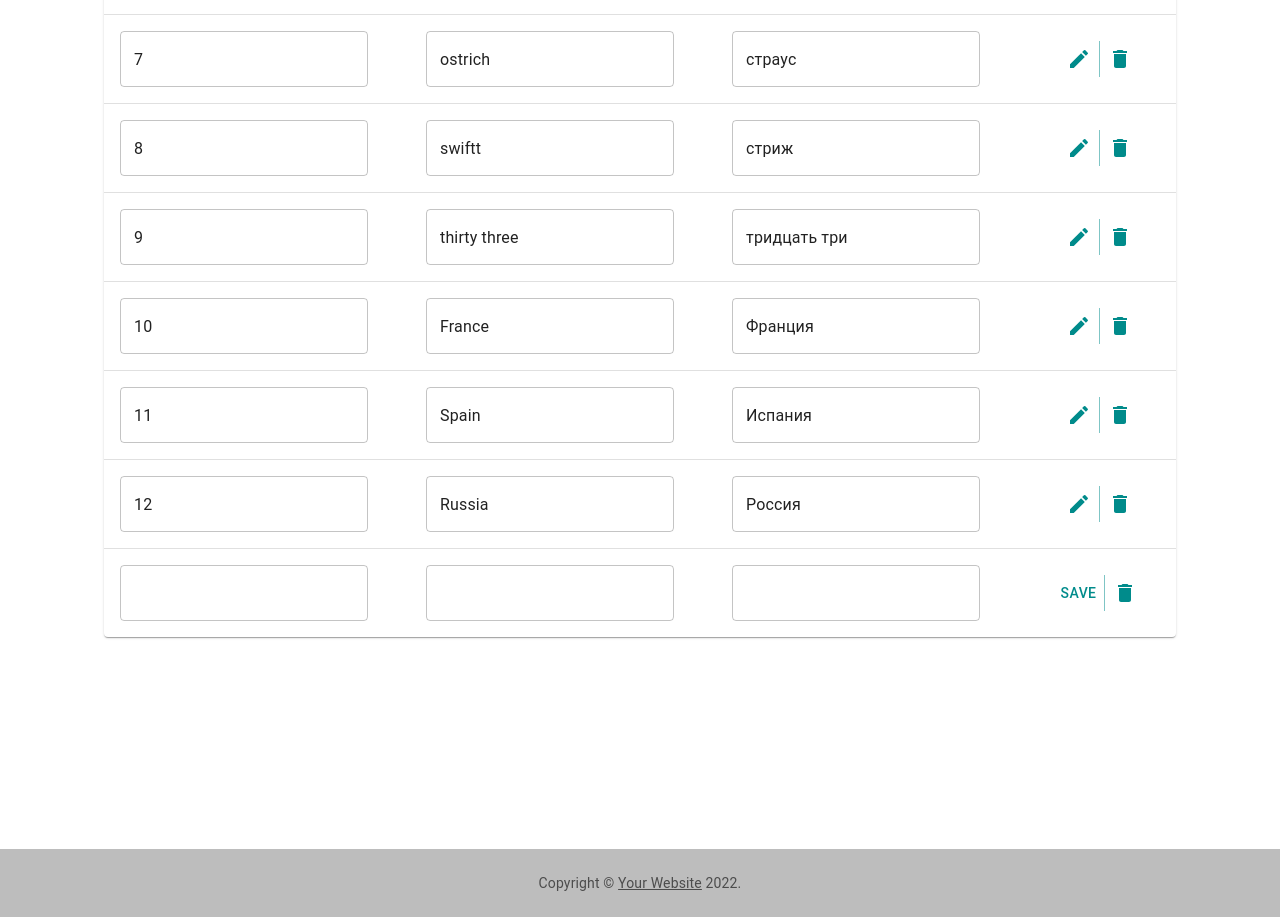
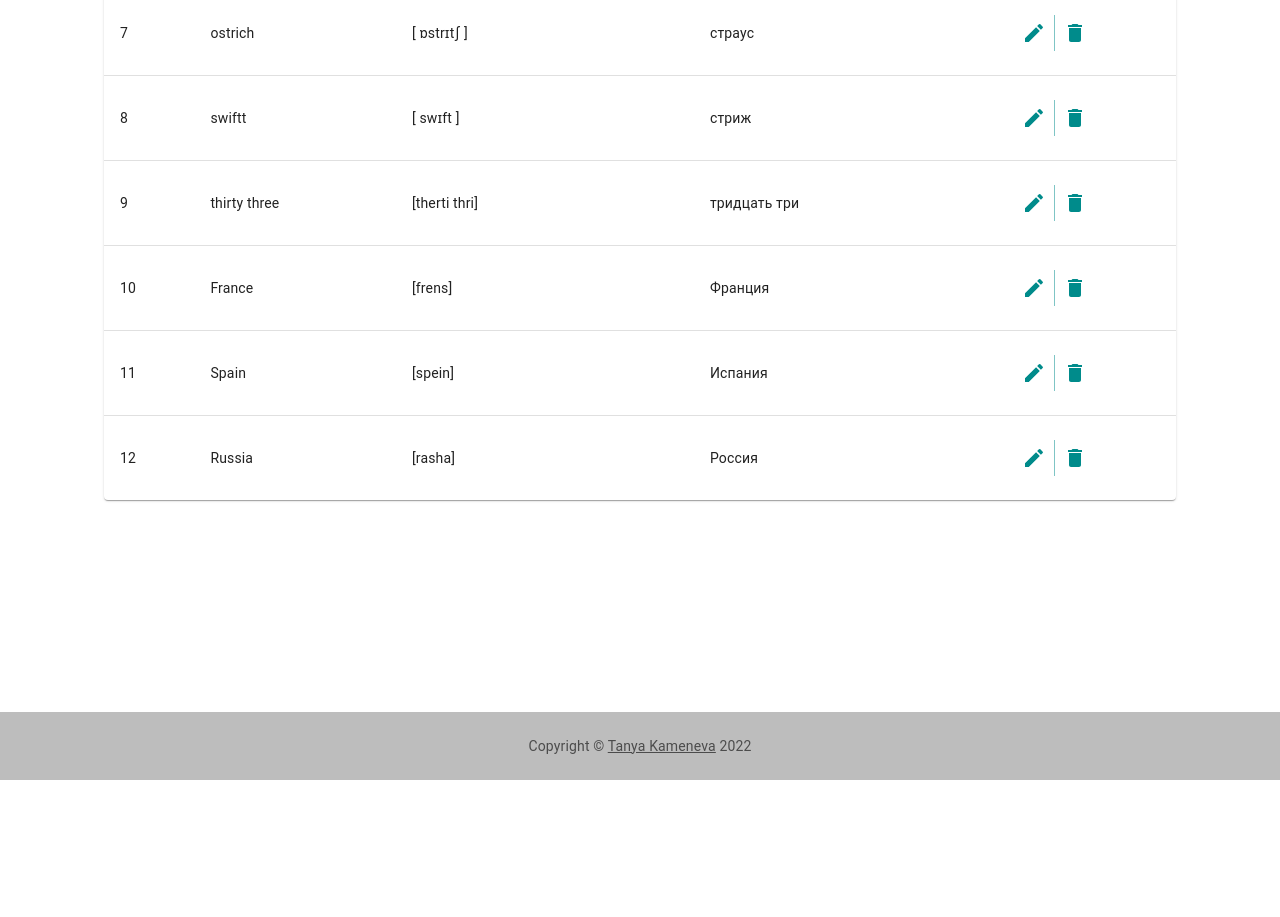
Before and after one commit to StoneTanya/languages-app, a React (Create React App) app: page / in a window 1280 px wide. Shown: the part 960-1877 px from the top of the page. After the commit the page ends 1740 px from the top, so only its background shows below. Built offline with nearby package versions, Linux system fonts and the light colour scheme.

Commit message:
separate table rean only row and table input

```diff
--- a/src/components/common/footer/Footer.js
+++ b/src/components/common/footer/Footer.js
@@ -9,11 +9,10 @@ function Copyright() {
     return (
         <Typography variant="body2" color="text.secondary" align="center">
             {'Copyright © '}
-            <Link color="inherit" href="https://mui.com/">
-                Your Website
+            <Link color="inherit" href="#">
+                Tanya Kameneva
             </Link>{' '}
             {new Date().getFullYear()}
-            {'.'}
         </Typography>
     );
 }
--- a/src/components/wordTable/ButtonChange.js
+++ b/src/components/wordTable/ButtonChange.js
@@ -5,7 +5,8 @@ import Box from '@mui/material/Box';
 import EditIcon from '@mui/icons-material/Edit';
 import DeleteIcon from '@mui/icons-material/Delete';
 
-export default function ButtonChange() {
+export default function ButtonChange(props) {
+    const {handleEditButton} = props
     return (
         <>
         <Box
@@ -18,7 +19,7 @@ export default function ButtonChange() {
         },
     }}>
         <ButtonGroup variant="text" aria-label="text button group">
-        <Button><EditIcon></EditIcon></Button>
+        <Button onClick={handleEditButton}><EditIcon></EditIcon></Button>
             <Button><DeleteIcon></DeleteIcon></Button>
         </ButtonGroup>
     </Box>
--- a/src/components/wordTable/ButtonDefault.js
+++ b/src/components/wordTable/ButtonDefault.js
@@ -3,10 +3,10 @@ import Button from '@mui/material/Button';
 import ButtonGroup from '@mui/material/ButtonGroup';
 import Box from '@mui/material/Box';
 // import EditIcon from '@mui/icons-material/Edit';
-import DeleteIcon from '@mui/icons-material/Delete';
+// import DeleteIcon from '@mui/icons-material/Delete';
 
 export default function ButtonDefault(props) {
-    const {word, addWord, removeWord} = props
+    const {word, addWord} = props
     useEffect(() => {
     }, [word])
 
@@ -23,7 +23,6 @@ export default function ButtonDefault(props) {
     }}>
         <ButtonGroup variant="text" aria-label="text button group">
             <Button onClick={() => addWord(word.id)}>Save</Button>
-            <Button onClick={() => removeWord()}><DeleteIcon></DeleteIcon></Button>
         </ButtonGroup>
     </Box>
     </>
--- a/src/components/wordTable/Table.js
+++ b/src/components/wordTable/Table.js
@@ -8,41 +8,19 @@ import { Box } from "@mui/material";
 import TableCell from '@mui/material/TableCell';
 import TableRow from '@mui/material/TableRow';
 import TableRowElement from "./TableRow";
-import ButtonDefault from './ButtonDefault';
-import TextField from '@mui/material/TextField';
+import TableRowReadOnly from "./TableRowReadOnly";
 import wordsData from "../card/words";
 
 
-const initialData = [
-    {id: 1, english: '', russian: '', readOnly: false}
-];
+export default function WordsTable() {
+    const [editMode, setEditMode] = useState(false);
 
-export default function WordsTable() {
-    const [words, setWords] = useState(initialData);
-    const [newWord, setNewWord] = useState({english: '', russian: '', readOnly: false});
-
-    const handleChangeEng = (event) => {
-        setNewWord({...newWord, english: event.target.value})
-        console.log(words)
+    const handleEditButton = () => {
+        setEditMode(true);
     }
-
-    const handleChangeRus = (event) => {
-    setNewWord({...newWord, russian: event.target.value})
-    console.log(newWord)
+    const handleSaveButton = () => {
+        setEditMode(false);
     }
-
-    const addWord = (event) => {
-        const newID = Math.max(...words.map(word => word.id)) + 1
-        setWords({...newWord, id: newID})
-
-        setNewWord({english: "", russian: ""})
-        console.log(words)
-    }
-
-    const removeWord = (wordID) => {
-    setWords(words.filter(word => word.id !== wordID))
-}
-
     return (
 <Box m={5}>
     <TableContainer component={Paper} >
@@ -55,20 +33,12 @@ export default function WordsTable() {
                     <TableCell>Actions</TableCell>
                 </TableRow>
             </TableHead>
-
             <TableBody>
 
-        {wordsData.map(word => <TableRowElement word={word} key={word.id} removeWord={removeWord}/>)}
-
-        <TableRow sx={{ '&:last-child td, &:last-child th': { border: 0 } }}>
-            <TableCell><TextField  id="outlined-basic" variant="outlined" value={newWord.id} /></TableCell>
-            <TableCell><TextField  id="outlined-basic" onChange={handleChangeEng} value={newWord.english}/></TableCell>
-            <TableCell><TextField  id="outlined-basic" onChange={handleChangeRus} value={newWord.russian}/></TableCell>
-            <TableCell>
-                <ButtonDefault addWord={addWord}/>
-            </TableCell>
-        </TableRow>
-
+            {editMode ?
+            wordsData.map(word => <TableRowElement word={word} key={word.id} handleSaveButton={handleSaveButton} handleEditButton={handleEditButton}  />)
+            : wordsData.map(word => <TableRowReadOnly word={word} key={word.id} handleEditButton={handleEditButton}  />)
+        }
             </TableBody>
         </Table>
     </TableContainer>
--- a/src/components/wordTable/TableRow.js
+++ b/src/components/wordTable/TableRow.js
@@ -1,25 +1,22 @@
-import React, {useEffect} from "react";
+import React from "react";
 import TableCell from '@mui/material/TableCell';
 import TableRow from '@mui/material/TableRow';
-import ButtonChange from './ButtonChange';
-// import ButtonDefault from './ButtonDefault';
+import ButtonDefault from './ButtonChange';
 import TextField from '@mui/material/TextField';
 
 
 export default function TableRowElement(props) {
     const {word} = props
-    useEffect(() => {
-    }, [word]);
 
     return (
     <>
         <TableRow sx={{ '&:last-child td, &:last-child th': { border: 0 } }}>
-            <TableCell><TextField id="outlined-read-only-input" value={word.id} readOnly={true} /></TableCell>
-            <TableCell><TextField  id="outlined-read-only-input" value={word.english} readOnly={true}/></TableCell>
-            <TableCell><TextField  id="outlined-read-only-input" value={word.russian} readOnly={true}/></TableCell>
+            <TableCell><TextField id="outlined-read-only-input" defaultValue={word.id}  /></TableCell>
+            <TableCell><TextField  id="outlined-read-only-input" defaultValue={word.english} /></TableCell>
+            <TableCell><TextField  id="outlined-read-only-input" defaultValue={word.transcription} /></TableCell>
+            <TableCell><TextField  id="outlined-read-only-input" defaultValue={word.russian} /></TableCell>
             <TableCell>
-                <ButtonChange/>
-                {/* <ButtonDefault/> */}
+                <ButtonDefault/>
             </TableCell>
         </TableRow>
     </>)
--- /dev/null
+++ b/src/components/wordTable/TableRowReadOnly.js
@@ -0,0 +1,23 @@
+import React from "react";
+import TableCell from '@mui/material/TableCell';
+import TableRow from '@mui/material/TableRow';
+import ButtonChange from "./ButtonChange";
+// import TextField from '@mui/material/TextField';
+
+
+export default function TableRowReadOnly(props) {
+    const {word} = props
+
+    return (
+    <>
+        <TableRow sx={{ '&:last-child td, &:last-child th': { border: 0 } }}>
+            <TableCell>{word.id}  </TableCell>
+            <TableCell>{word.english} </TableCell>
+            <TableCell>{word.transcription} </TableCell>
+            <TableCell>{word.russian}</TableCell>
+            <TableCell>
+                <ButtonChange/>
+            </TableCell>
+        </TableRow>
+    </>)
+}
```
Also changed, not shown: src/components/wordTable/TableRowEmty.js (added, +29 -0 lines).
